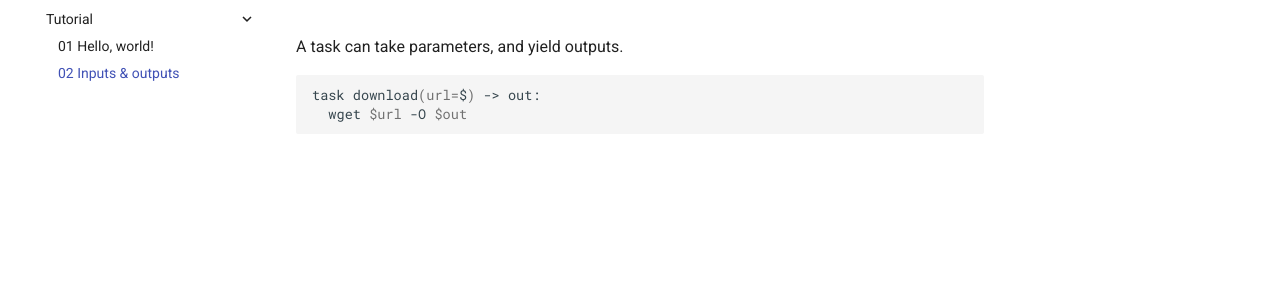
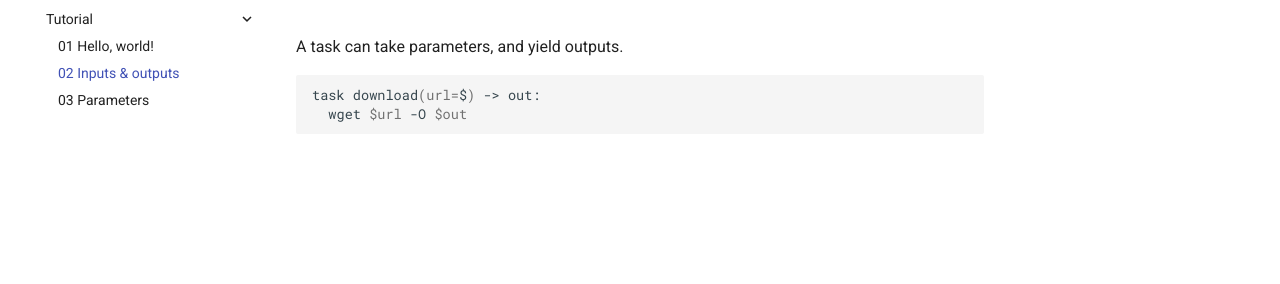
Before and after one commit to ctongfei/hypermake, an MkDocs documentation site: the page built from docs/tutorial/02-compose.md, in a window 1280 px wide. Shown: the part 146-430 px from the top of the page. Built offline with MkDocs 1.6.1 and Material for MkDocs 9.7.7, drawn with Linux system fonts in a browser that asks for light colours; comment, search, counter and statistics services are not loaded.

```diff
--- a/mkdocs.yml
+++ b/mkdocs.yml
@@ -9,6 +9,7 @@
   palette:
     scheme: default
     primary: 'blue grey'
+    accent: grey
 
 repo_name: 'ctongfei/hypermake'
 repo_url: 'https://github.com/ctongfei/hypermake'
@@ -23,3 +24,4 @@
   - 'Tutorial':
       - "01 Hello, world!": 'tutorial/01-hello.md'
       - "02 Inputs & outputs": 'tutorial/02-compose.md'
+      - "03 Parameters": 'tutorial/03-branch.md'
```
Also changed, not shown: 18 other files.
